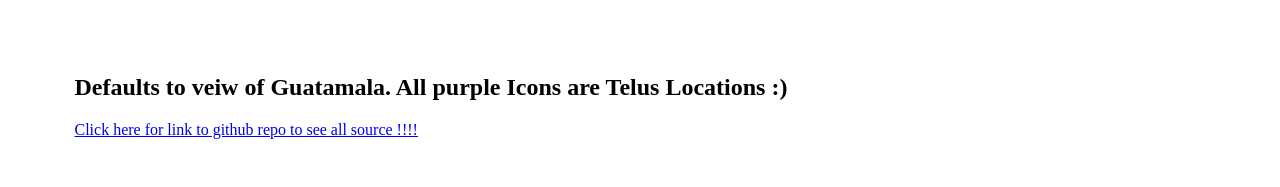
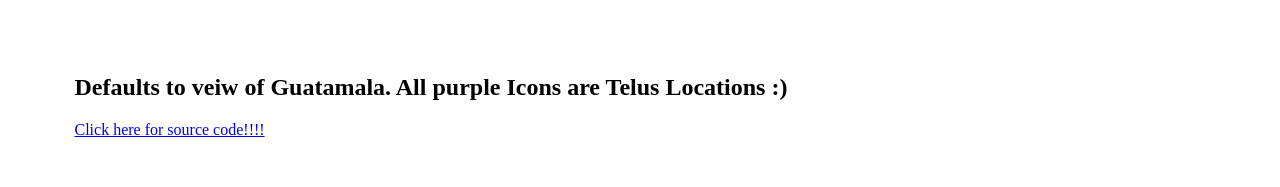
Before and after one commit to devin5/googleMaps-Telus, a plain HTML site: page index.html in a window 1280 px wide. Shown: the top 187 px of the page. Drawn offline with Linux system fonts and the light colour scheme; some packages are replaced by stand-ins of ours; grey boxes are pictures that could not be loaded.

Commit message:
re-worder link

```diff
--- a/index.html
+++ b/index.html
@@ -24,7 +24,7 @@
       Defaults to veiw of Guatamala. All purple Icons are Telus Locations :)
     </h2>
     <a href="https://github.com/devin5/googleMaps-Telus">
-      Click here for link to github repo to see all source !!!!
+      Click here for source code!!!!
     </a>
 
     <div id="map"></div>
```
